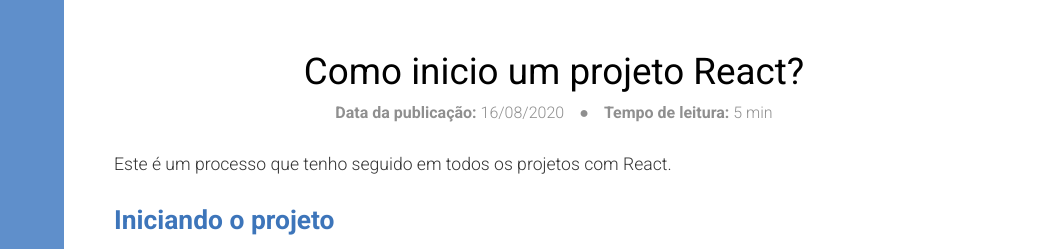
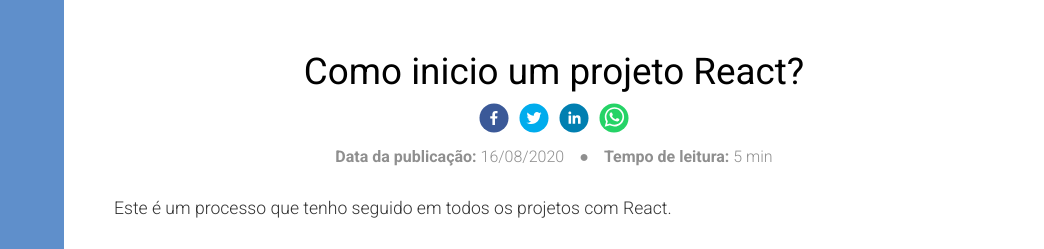
Before and after one commit to eliasjnior/personal-blog, a Gatsby site: page /blog/post/como-inicio-projeto-react in a window 1280 px wide. Shown: the top 249 px of the page, 236-1280 px from the left. Built offline with nearby package versions, Linux system fonts and the light colour scheme; Gatsby itself is replaced by a stand-in of ours; some packages are replaced by stand-ins of ours; no server answers.

Commit message:
feat: add social share

```diff
--- a/package.json
+++ b/package.json
@@ -35,6 +35,7 @@
     "react-dom": "^16.12.0",
     "react-helmet": "^6.0.0",
     "react-icons": "^3.10.0",
+    "react-share": "^4.2.1",
     "styled-components": "^5.1.1"
   },
   "devDependencies": {
--- /dev/null
+++ b/src/components/SocialShare/index.tsx
@@ -0,0 +1,53 @@
+import React from 'react'
+
+import {
+  FacebookIcon,
+  FacebookShareButton,
+  LinkedinIcon,
+  LinkedinShareButton,
+  TwitterIcon,
+  TwitterShareButton,
+  WhatsappIcon,
+  WhatsappShareButton,
+} from 'react-share'
+
+import { Container, Item } from './styles'
+
+interface SocialShareProps {
+  url: string
+  size?: number
+  round?: boolean
+}
+
+const SocialShare: React.FC<SocialShareProps> = ({
+  url,
+  size = 30,
+  round = true,
+}) => {
+  return (
+    <Container>
+      <Item>
+        <FacebookShareButton url={url}>
+          <FacebookIcon round={round} size={size} />
+        </FacebookShareButton>
+      </Item>
+      <Item>
+        <TwitterShareButton url={url}>
+          <TwitterIcon round={round} size={size} />
+        </TwitterShareButton>
+      </Item>
+      <Item>
+        <LinkedinShareButton url={url}>
+          <LinkedinIcon round={round} size={size} />
+        </LinkedinShareButton>
+      </Item>
+      <Item>
+        <WhatsappShareButton url={url}>
+          <WhatsappIcon round={round} size={size} />
+        </WhatsappShareButton>
+      </Item>
+    </Container>
+  )
+}
+
+export default SocialShare
--- /dev/null
+++ b/src/components/SocialShare/styles.ts
@@ -0,0 +1,13 @@
+import styled from 'styled-components'
+
+export const Container = styled.div`
+  display: flex;
+  flex-direction: row;
+  justify-content: center;
+  margin-bottom: 10px;
+`
+
+export const Item = styled.div`
+  margin-left: 5px;
+  margin-right: 5px;
+`
--- a/src/templates/post/index.tsx
+++ b/src/templates/post/index.tsx
@@ -8,6 +8,7 @@
 import Layout from '~/components/Layout'
 import PostContent from '~/components/PostContent'
 import Seo from '~/components/Seo'
+import SocialShare from '~/components/SocialShare'
 
 import { CommentsContainer, PostData, PostDetails, PostTitle } from './styles'
 
@@ -19,6 +20,7 @@
     frontmatter: {
       date: string
       title: string
+      slug: string
       thumbnail: {
         publicURL: string
       }
@@ -60,6 +62,9 @@
       <Layout>
         <ContentWrapper>
           <PostTitle>{data.markdownRemark.frontmatter.title}</PostTitle>
+          <SocialShare
+            url={`${process.env.GATSBY_APP_URI}/blog/post/${data.markdownRemark.frontmatter.slug}`}
+          />
           <PostDetails>
             <PostData>
               <strong>Data da publicação:</strong> {formattedDate}
@@ -92,6 +97,7 @@
       frontmatter {
         title
         date
+        slug
         thumbnail {
           publicURL
         }
```
Also changed, not shown: .github/workflows/build.yml, 1 other file.
